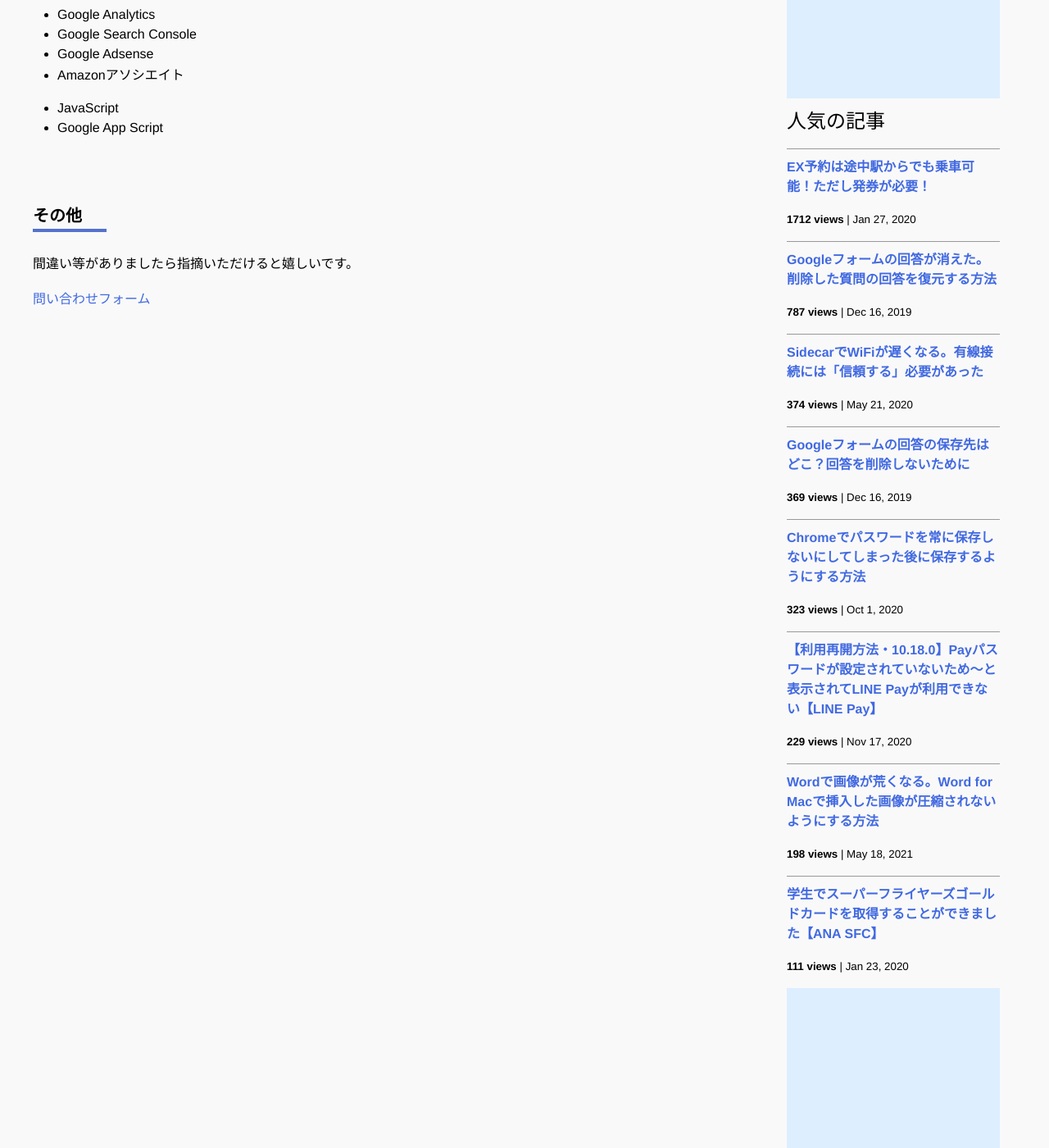
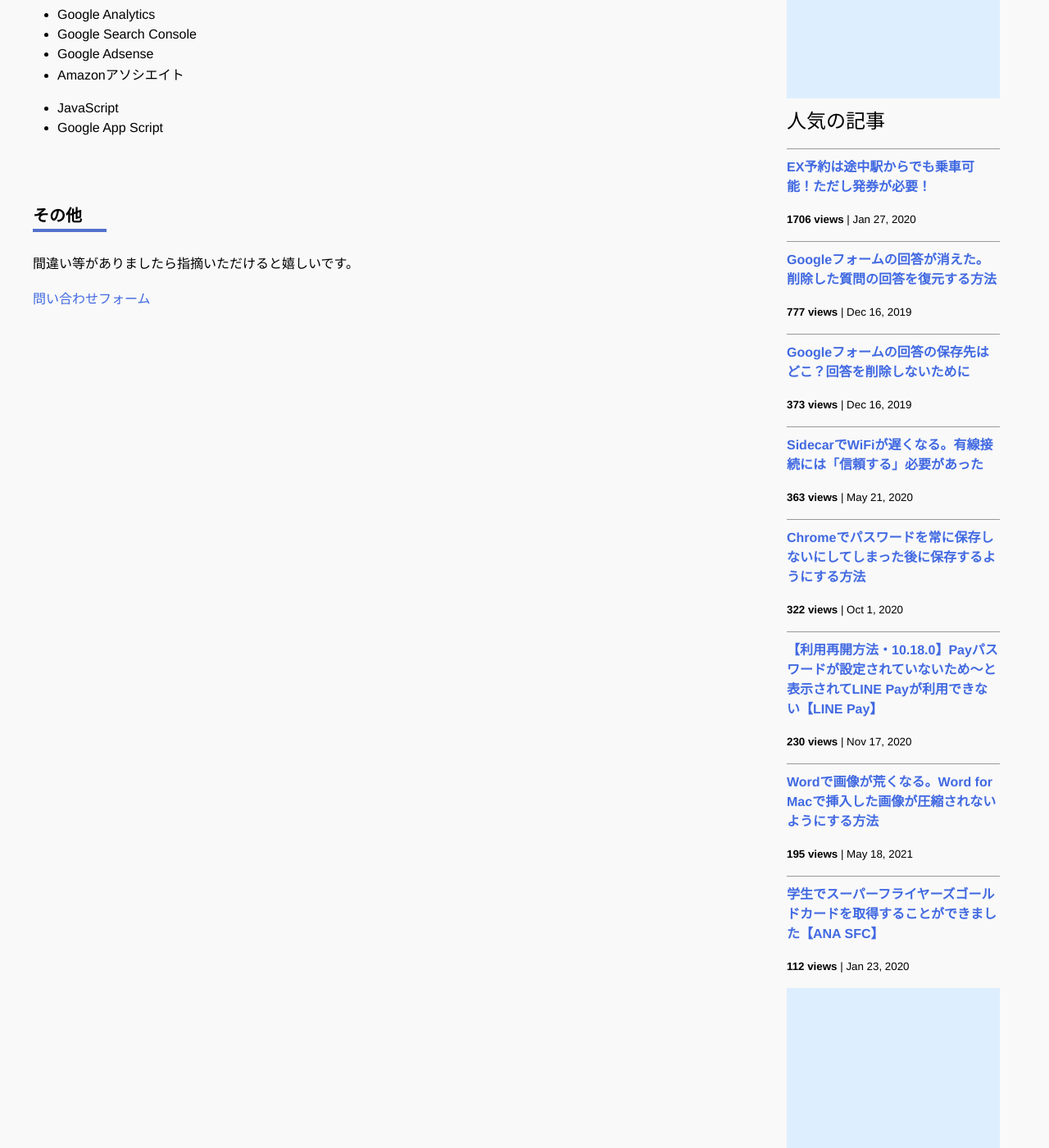
Before and after one commit to iwanaminami/shoyaiwaname, a Jekyll site: the page built from about.markdown, in a window 1280 px wide and 1400 px high, scrolled down 693 px. Shown: the whole window at 82% size. Built offline with Jekyll 4.4.1, drawn with Linux system fonts in a browser that asks for light colours; nearby versions of some CDN libraries; comment, search, counter and statistics services are not loaded.

Commit message:
a new commit message

```diff
--- a/_data/popularposts.yml
+++ b/_data/popularposts.yml
@@ -1,17 +1,17 @@
 side:
-  - view: 1712
+  - view: 1706
     url: /2020/01/27/ex-rideontheway.html
-  - view: 787
+  - view: 777
     url: /2019/12/16/restore-googleform.html
-  - view: 374
+  - view: 373
+    url: /2019/12/16/googleform-answers.html
+  - view: 363
     url: /2020/05/21/sidecar-via-cable.html
-  - view: 369
-    url: /2019/12/16/googleform-answers.html
-  - view: 323
+  - view: 322
     url: /2020/10/01/googlepassword.html
-  - view: 229
+  - view: 230
     url: /2020/11/17/linepay.html
-  - view: 198
+  - view: 195
     url: /2021/05/18/image-compression-word.html
-  - view: 111
+  - view: 112
     url: /2020/01/23/sfcgold.html
```
